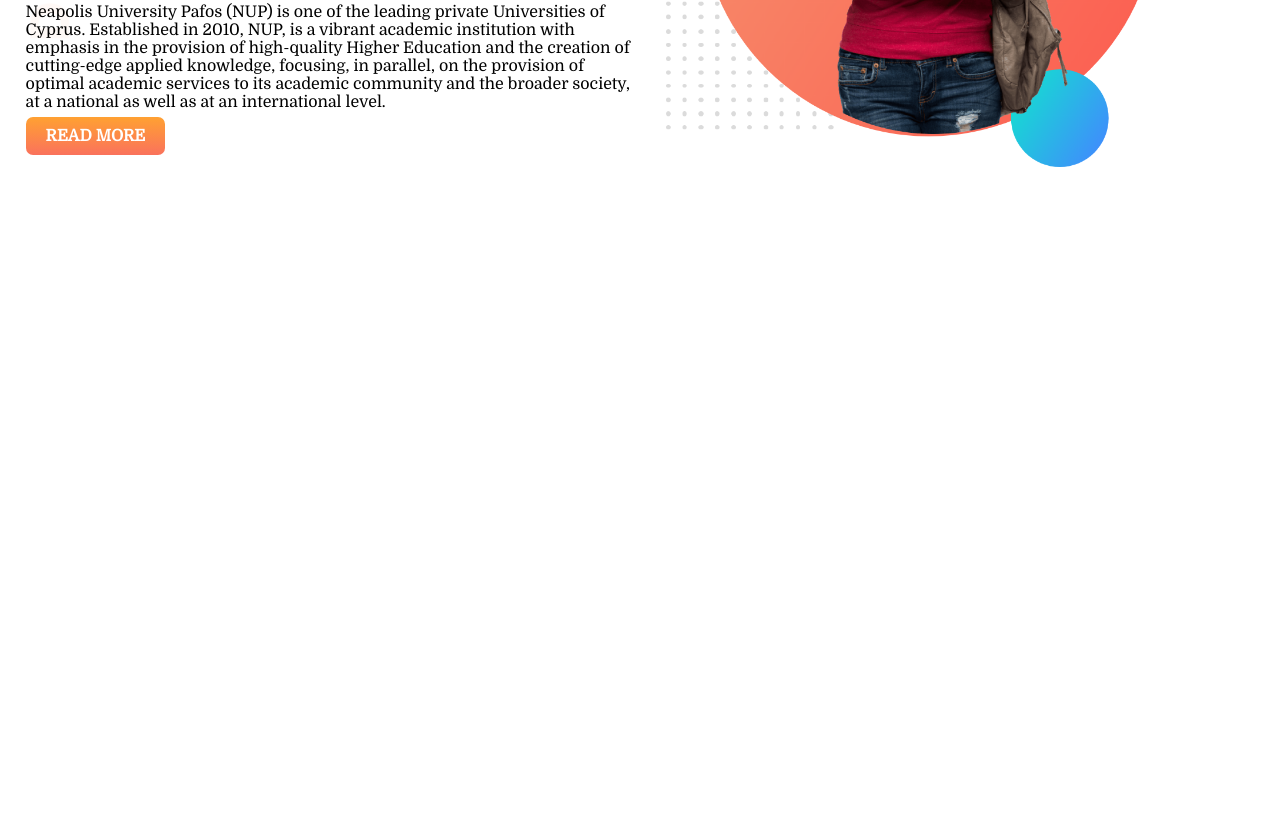
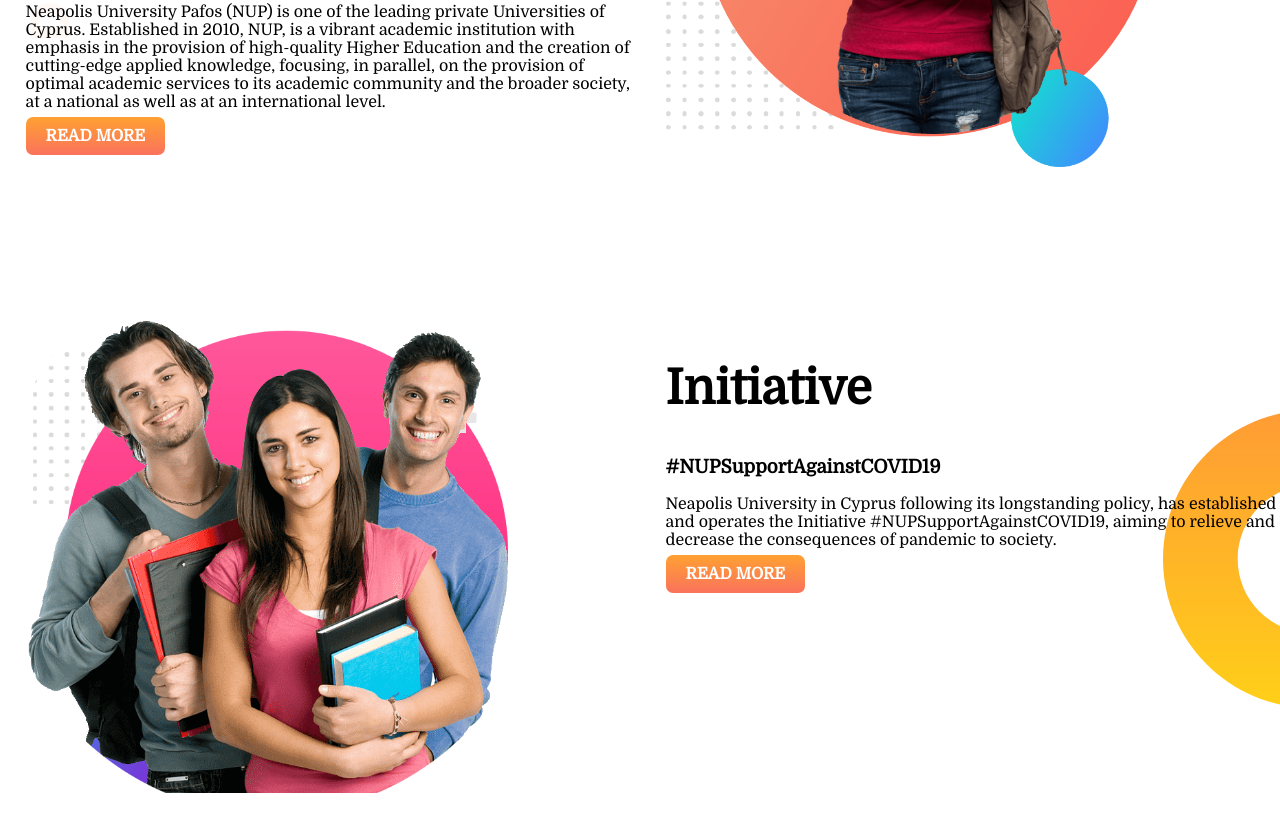
Before and after one commit to MdAbdulKayumKhan/universityAds, a plain HTML site: page index.html in a window 1280 px wide. Shown: the part 321-1152 px from the top of the page. Before the commit the page ends 800 px from the top, so only its background shows below. Drawn offline with Linux system fonts and the light colour scheme.

Commit message:
Initiative section added

```diff
--- a/index.html
+++ b/index.html
@@ -29,6 +29,21 @@
     </div>
 
 </section>
+<section class="Initiative-section">
+    <div class="half-section">
+        <img src="images/my-bg-Two.png" alt="">
+    </div>
+    <div class="half-section">
+        <h1>Initiative</h1>
+        <h3>#NUPSupportAgainstCOVID19</h3>
+        <p>Neapolis University in Cyprus following its longstanding policy, has established and operates the Initiative
+            #NUPSupportAgainstCOVID19, aiming to relieve and decrease the consequences of pandemic to society.</p>
+        <a href="https://www.nup.ac.cy/news/neapolis-university-initiative-nup-support-against-cv19/">READ MORE</a>
+
+
+
+    </div>
+</section>
 
 <body>
 
--- a/style.css
+++ b/style.css
@@ -7,7 +7,7 @@ h1{
 }
 section{
     display: flex;
-    border-bottom: 150px;
+    margin-bottom: 150px;
 }
 .half-section{
     width: 50%;
@@ -31,3 +31,8 @@ section{
     background-image: url(images/top-banner.png);
     background-repeat: no-repeat;
 }
+.Initiative-section{
+    background-image: url(images/dream-bg.png);
+    background-repeat: no-repeat;
+    background-position: right;
+}
```
